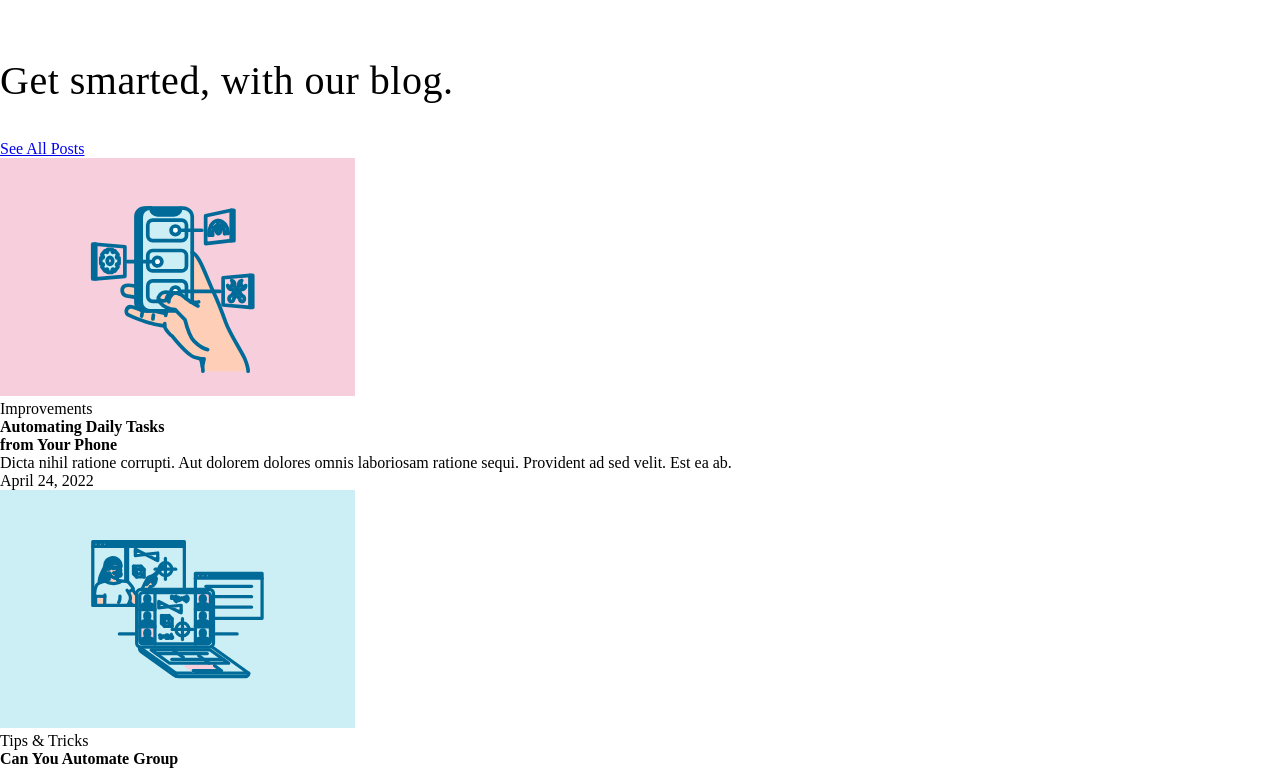
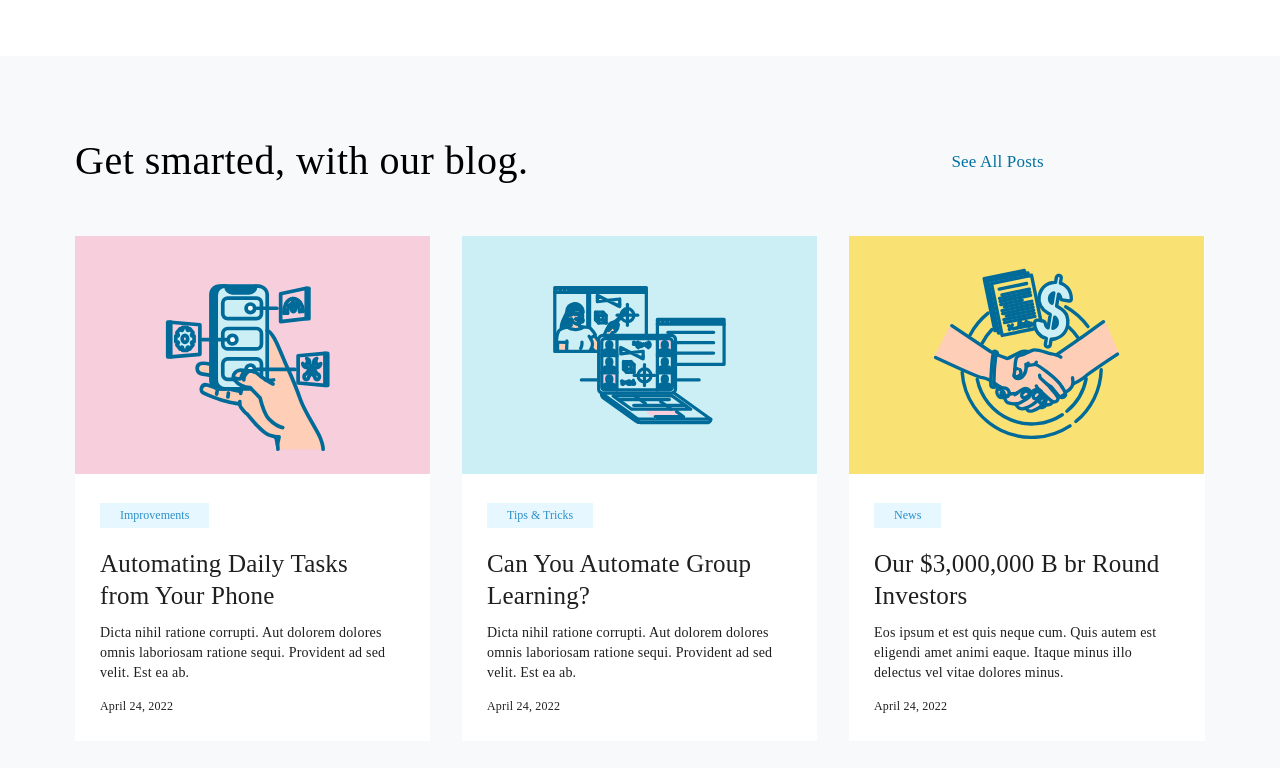
Before and after one commit to NuriddinIsacov/Whirl, a plain HTML site: page index.html in a window 1280 px wide. Shown: the part 3640-4408 px from the top of the page. Drawn offline with Linux system fonts and the light colour scheme.

Commit message:
Style blog section

```diff
--- a/index.html
+++ b/index.html
@@ -264,6 +264,9 @@
     </section>
 
     <section class="blog-section">
+
+        <div class="container">
+            <div class="blog-section-box">
                 <div class="blog-section-caption">
                     <h2 class="section-title">
                         Get smarted, with our blog.
@@ -273,6 +276,8 @@
                 <div class="post-cards">
                     <div class="post-card">
                         <img src="./imgs/blog_img1.svg" alt="img">
+
+                        <div class="post-card-info">
                             <p class="post_type">Improvements</p>
                             <h4 class="post-title">
                                 Automating Daily Tasks <br>
@@ -283,8 +288,10 @@
                             </p>
                             <p class="post-date">April 24, 2022</p>
                         </div>
+                    </div>
                     <div class="post-card">
                         <img src="./imgs/blog_img2.svg" alt="img">
+                        <div class="post-card-info">
                             <p class="post_type">Tips & Tricks</p>
                             <h4 class="post-title">
                                 Can You Automate Group <br>
@@ -295,8 +302,10 @@
                             </p>
                             <p class="post-date">April 24, 2022</p>
                         </div>
+                    </div>
                     <div class="post-card">
                         <img src="./imgs/blog_img3.svg" alt="img">
+                        <div class="post-card-info">
                             <p class="post_type">News</p>
                             <h4 class="post-title">
                                 Our $3,000,000 B br
@@ -308,6 +317,10 @@
                             <p class="post-date">April 24, 2022</p>
                         </div>
                     </div>
+                </div>
+            </div>
+        </div>
+
     </section>
 
     <section class="get-started-section">
--- a/style.css
+++ b/style.css
@@ -437,3 +437,77 @@
     line-height: 24px;
     letter-spacing: 0.2px;
 }
+
+
+
+/* Blog section styles */
+
+
+.blog-section{
+    background-color: #F7F9FA;
+    padding: 80px 0px;
+}
+.blog-section-caption{
+    display: flex;
+    align-items: center;
+    margin-bottom: 50px;
+}
+.blog-section-caption .section-title{
+    margin: 0;
+}
+.blog-section-caption a{
+    margin-left: 423px;
+    width: 174px;
+    text-decoration: none;
+    font-size: 17px;
+    font-weight: 400;
+    line-height: 27px;
+    letter-spacing: 0.2px;
+    color: #0070A0;
+}
+.post-cards{
+    display: flex;
+    justify-content: space-between;
+    gap: 32px;
+}
+.post-card{
+    background-color: #fff;
+}
+.post-card-info{
+    padding: 25px;
+}
+.post_type{
+    background-color: #E6F7FF;
+    color: #2C90C9;
+    display: inline-block;
+    font-size: 12px;
+    font-weight: 400;
+    padding: 5px 20px;
+    margin-bottom: 20px;
+}
+.post-title{
+    font-size: 25px;
+    font-weight: 400;
+    line-height: 32px;
+    letter-spacing: 0.2px;
+    color: #1f1f1f;
+    margin-bottom: 11px;
+}
+.post-description{
+    font-size: 14px;
+    font-weight: 400;
+    line-height: 20px;
+    letter-spacing: 0.2px;
+    color: #1f1f1f;
+    margin-bottom: 13px;
+}
+.post-date{
+    font-size: 12px;
+    font-weight: 400;
+    line-height: 20px;
+    letter-spacing: 0.2px;
+    color: #1f1f1f;
+}
+.post-card:hover{
+    box-shadow: rgba(0, 0, 0, 0.35) 0px 5px 15px;;
+}
```
Lines whose indentation alone changed are shown as unchanged.
